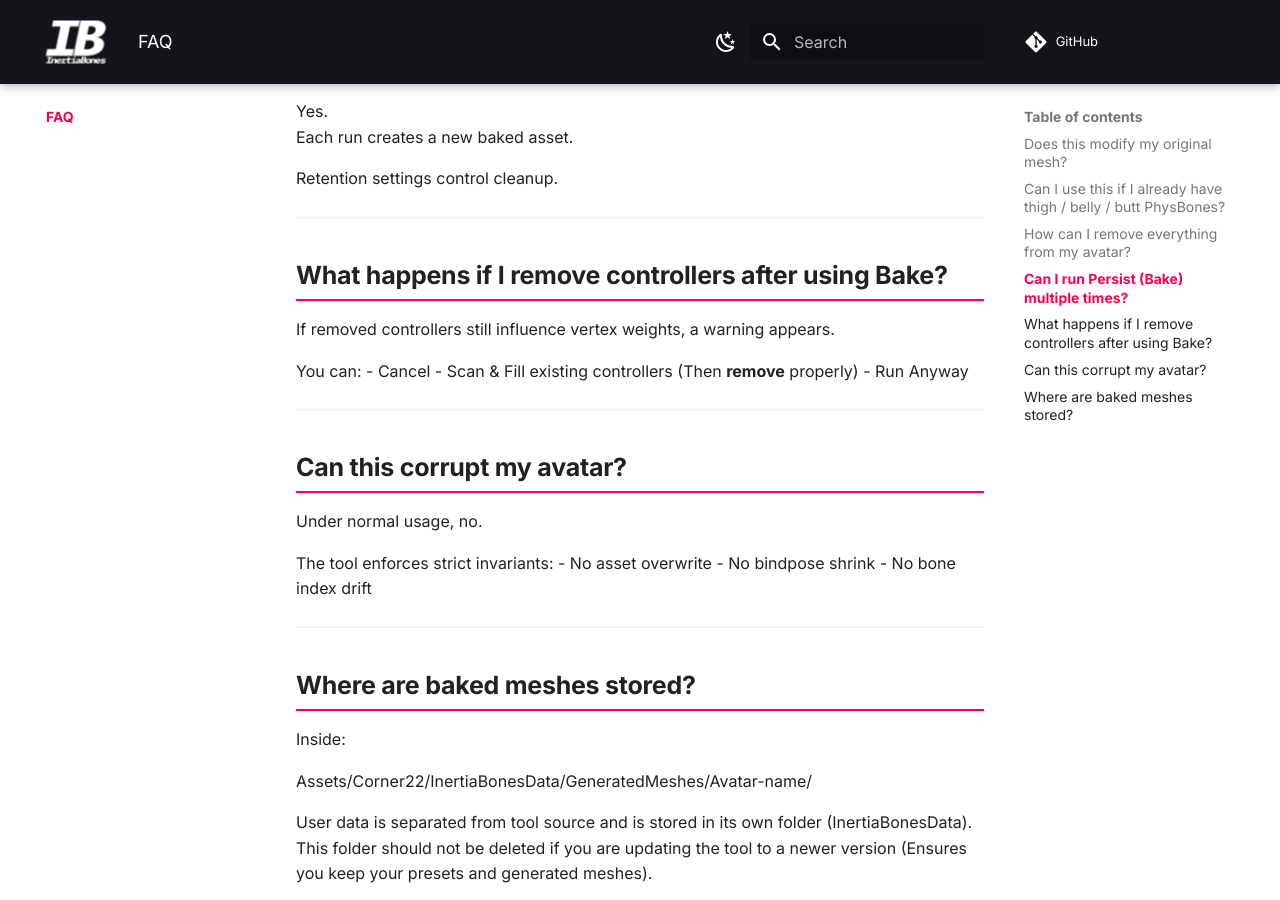
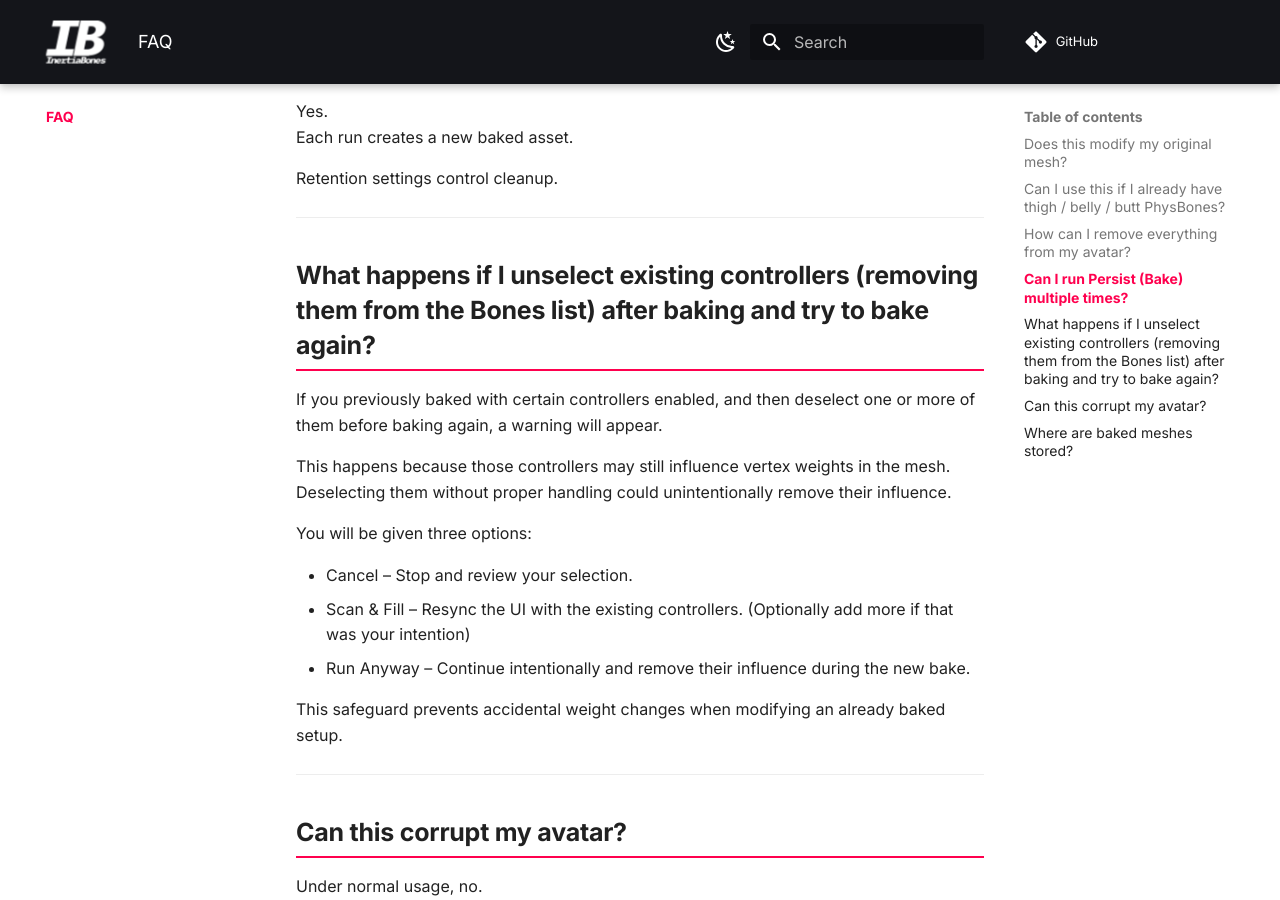
Before and after one commit to fammerino/InertiaBones-docs, an MkDocs documentation site: the page built from docs/faq.md, in a window 1280 px wide and 900 px high, scrolled down 1177 px. Built offline with MkDocs 1.6.1 and Material for MkDocs 9.7.7, drawn with Linux system fonts in a browser that asks for light colours; comment, search, counter and statistics services are not loaded; some of the changed text lies outside the part shown.

Commit message:
Final touches

```diff
--- a/docs/faq.md
+++ b/docs/faq.md
@@ -36,14 +36,19 @@ Retention settings control cleanup.
 
 ---
 
-## What happens if I remove controllers after using Bake?
+## What happens if I unselect existing controllers (removing them from the Bones list) after baking and try to bake again?
 
-If removed controllers still influence vertex weights, a warning appears.
+If you previously baked with certain controllers enabled, and then deselect one or more of them before baking again, a warning will appear.
 
-You can:
-- Cancel
-- Scan & Fill existing controllers (Then **remove** properly)
-- Run Anyway
+This happens because those controllers may still influence vertex weights in the mesh. Deselecting them without proper handling could unintentionally remove their influence.
+
+You will be given three options:
+
+- Cancel – Stop and review your selection.
+- Scan & Fill – Resync the UI with the existing controllers. (Optionally add more if that was your intention)
+- Run Anyway – Continue intentionally and remove their influence during the new bake.
+
+This safeguard prevents accidental weight changes when modifying an already baked setup.
 
 ---
 
```
Also changed, not shown: other parts of docs/faq.md (+1 -1 lines), docs/configuration.md (+8 -2 lines), docs/features.md (+7 -7 lines), docs/index.md (+5 -2 lines), docs/quick-start.md (+1 -1 lines), docs/assets/Bones.PNG (added).
